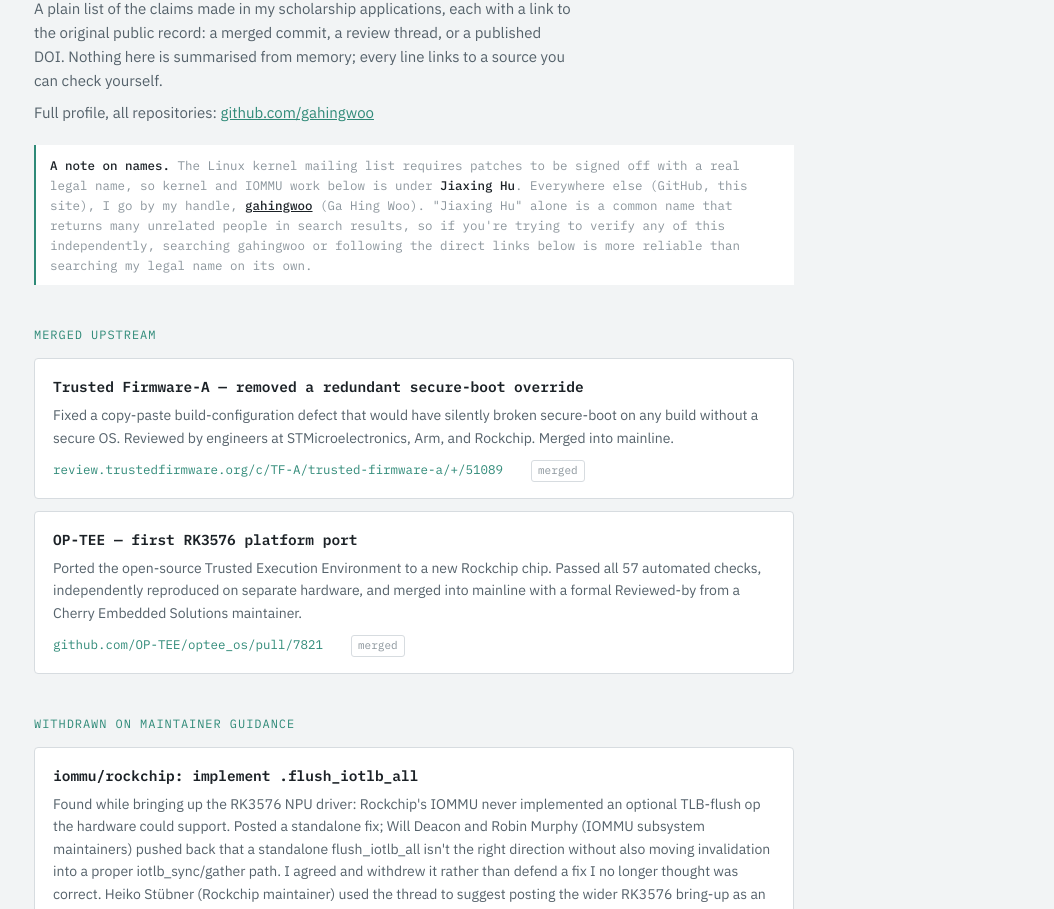
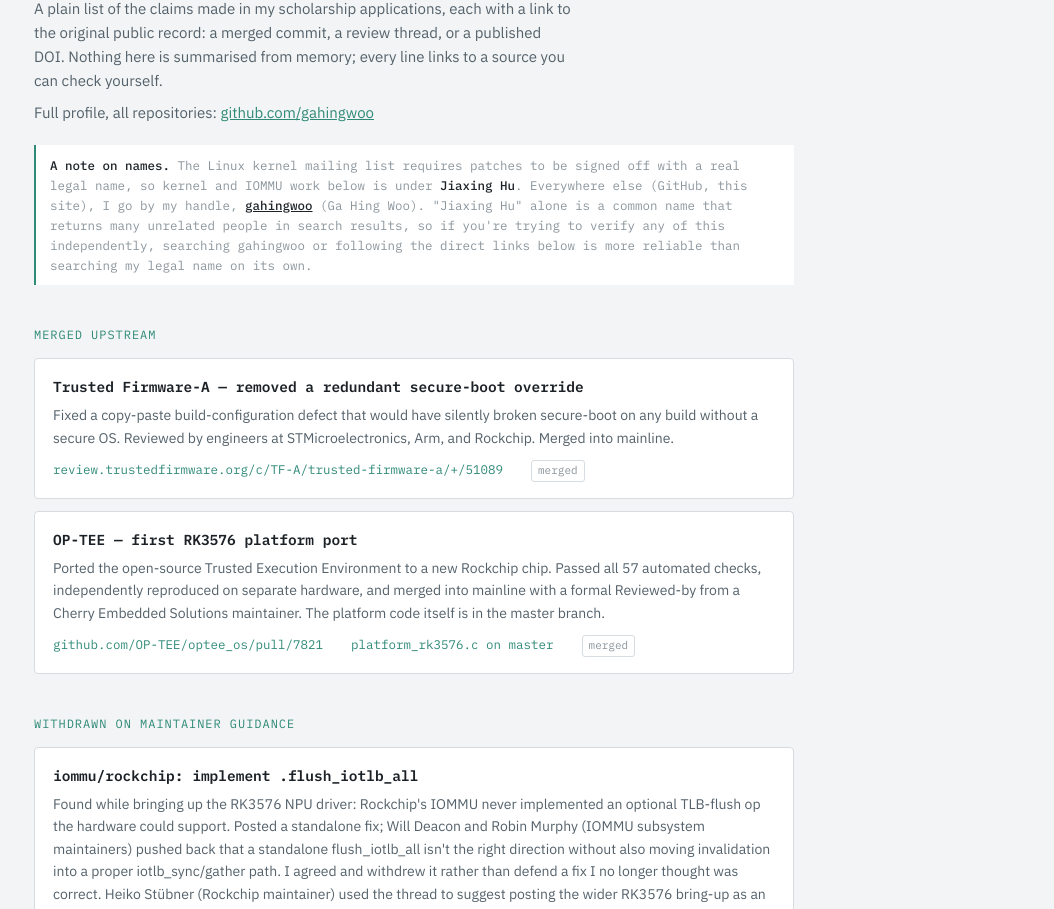
Before and after one commit to gahingwoo/gahingwoo.com, a plain HTML site: page evidence/index.html in a window 1280 px wide. Shown: the part 191-1100 px from the top of the page, without its empty margins (226-1280 px from the left). Drawn offline with Linux system fonts and the light colour scheme.

Commit message:
Add master branch link for RK3576 OP-TEE port
Update the RK3576 OP-TEE evidence entry to clarify that the platform code is now in the master branch, and add a direct link to `platform_rk3576.c` for easier verification.

```diff
--- a/evidence/index.html
+++ b/evidence/index.html
@@ -222,9 +222,10 @@
 
   <div class="entry">
     <p class="entry-title">OP-TEE — first RK3576 platform port</p>
-    <p class="entry-desc">Ported the open-source Trusted Execution Environment to a new Rockchip chip. Passed all 57 automated checks, independently reproduced on separate hardware, and merged into mainline with a formal Reviewed-by from a Cherry Embedded Solutions maintainer.</p>
+    <p class="entry-desc">Ported the open-source Trusted Execution Environment to a new Rockchip chip. Passed all 57 automated checks, independently reproduced on separate hardware, and merged into mainline with a formal Reviewed-by from a Cherry Embedded Solutions maintainer. The platform code itself is in the master branch.</p>
     <div class="entry-meta">
       <a href="https://github.com/OP-TEE/optee_os/pull/7821" target="_blank" rel="noopener">github.com/OP-TEE/optee_os/pull/7821</a>
+      <a href="https://github.com/OP-TEE/optee_os/blob/master/core/arch/arm/plat-rockchip/platform_rk3576.c" target="_blank" rel="noopener">platform_rk3576.c on master</a>
       <span class="tag">merged</span>
     </div>
   </div>
```
